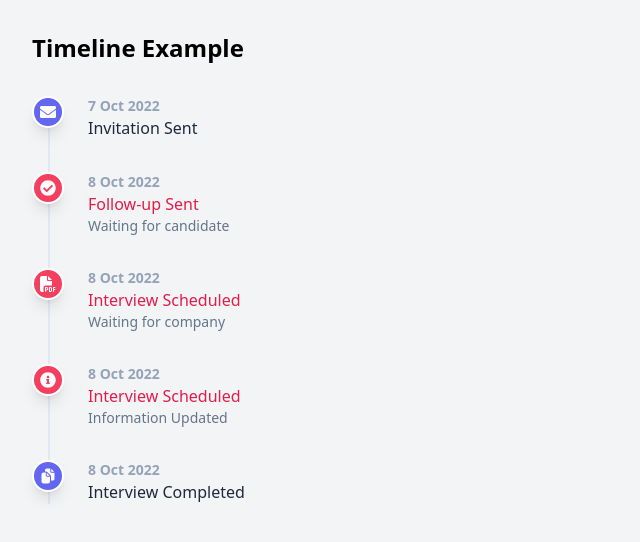
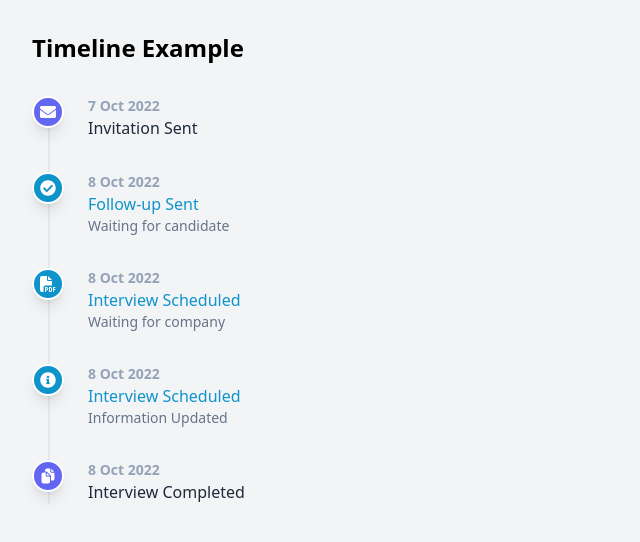
Before and after one commit to ademajagon/timeline, a Next.js app: page / in a window 1280 px wide. Shown: the top 542 px of the page, without its empty margins (0-640 px from the left). Built offline with nearby package versions, Linux system fonts and the light colour scheme.

Commit message:
fix: color

```diff
--- a/app/components/Timeline.tsx
+++ b/app/components/Timeline.tsx
@@ -27,7 +27,7 @@ const Timeline: React.FC<TimelineProps> = ({ steps }) => {
         >
           <div
             className={`relative z-10 flex items-center justify-center w-8 h-8 rounded-full shadow-lg border-2 border-white
-                       ${step.highlight ? "bg-rose-500" : "bg-indigo-500"}`}
+                       ${step.highlight ? "bg-[#0e94ca]" : "bg-indigo-500"}`}
           >
             {step.icon}
           </div>
@@ -38,7 +38,7 @@ const Timeline: React.FC<TimelineProps> = ({ steps }) => {
             </div>
             <div
               className={`text-base font-medium ${
-                step.highlight ? "text-rose-600" : "text-slate-800"
+                step.highlight ? "text-[#0e94ca]" : "text-slate-800"
               }`}
             >
               {step.title}
```
